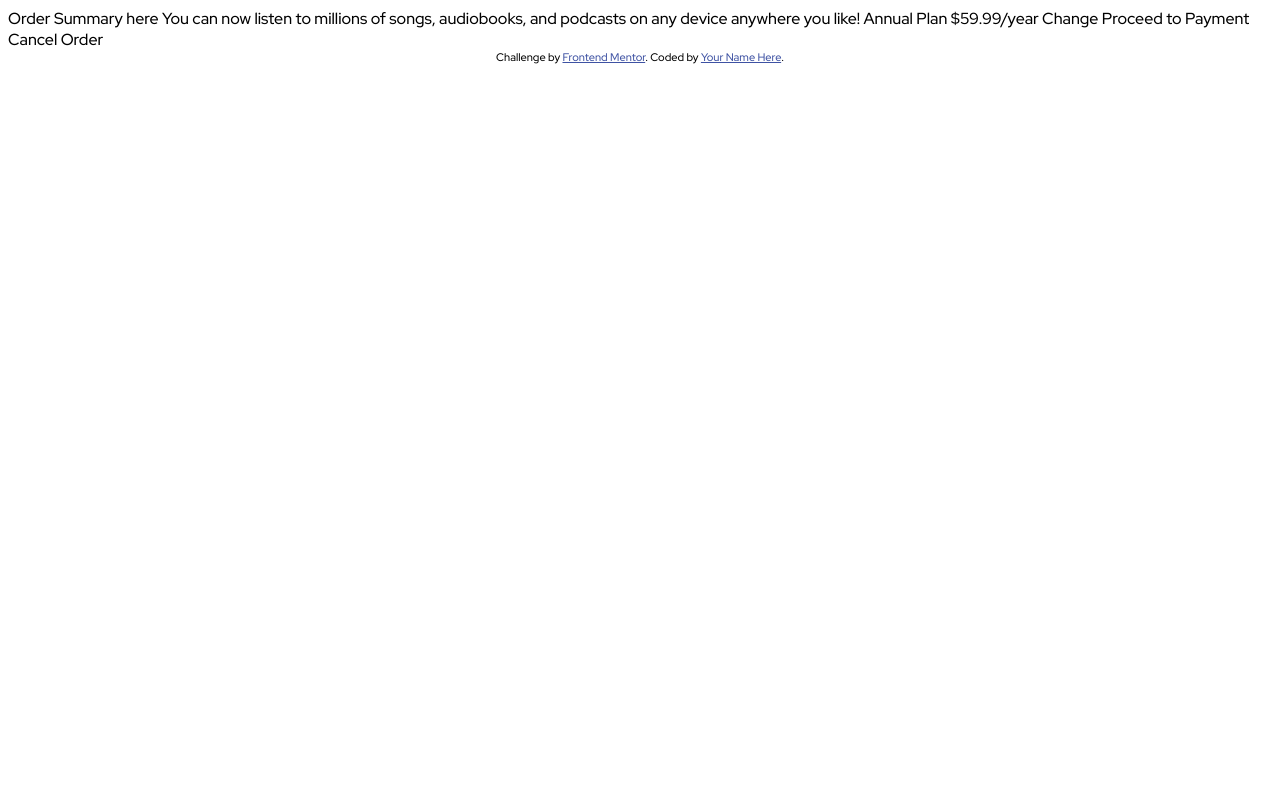
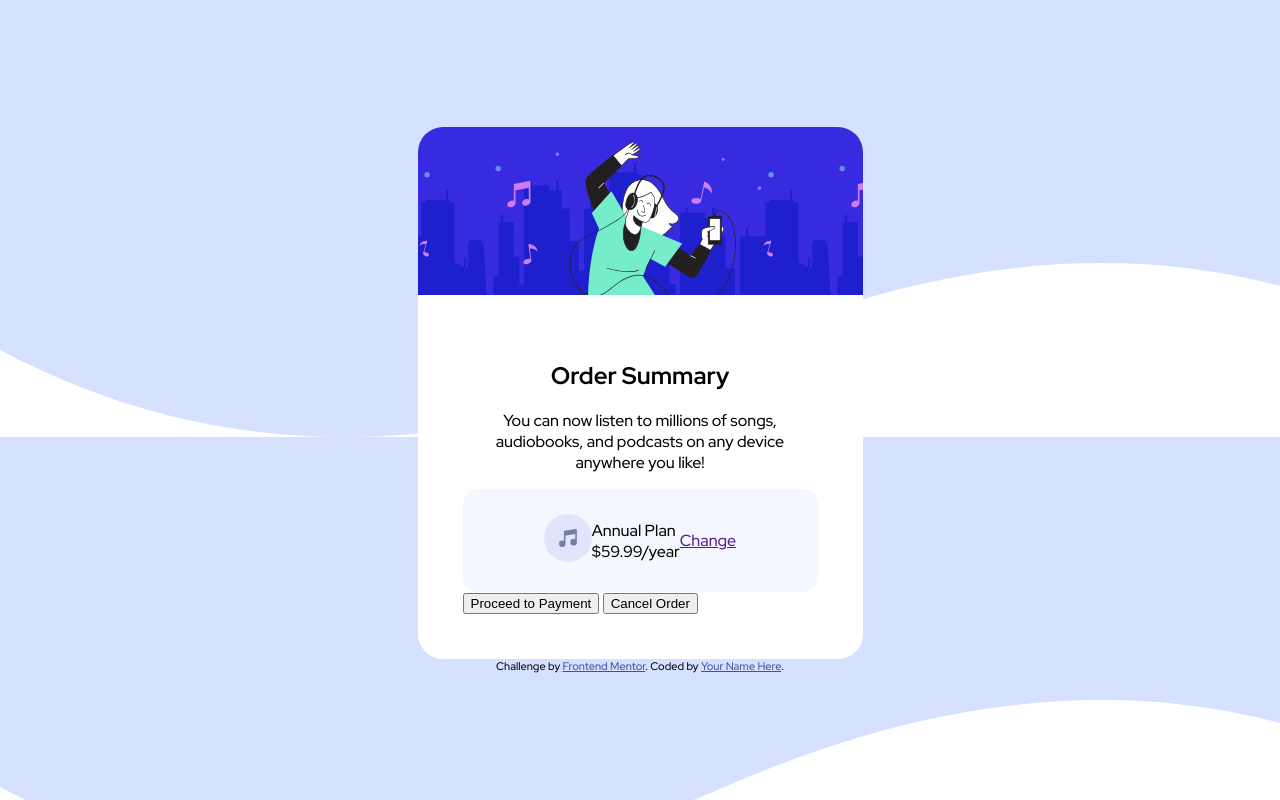
Before and after one commit to ppiekarz/ppiekarz.github.io, a plain HTML site: page index.html in a window 1280 px wide. Drawn offline with Linux system fonts and the light colour scheme.

Commit message:
add containers and backgrounds

```diff
--- a/css/style.css
+++ b/css/style.css
@@ -13,6 +13,57 @@
 
 html, body {
     font-family: 'Red Hat Display', sans-serif;
+    height: 100%;
+    padding: 0;
+    margin: 0;
+}
+
+.section-background {
+    height: 100%;
+    background-image: url('../images/pattern-background-desktop.svg');
+}
+
+.container {
+    display: flex;
+    flex-direction: column;
+    align-items: center;
+    justify-content: center;
+    height: 100%;
+}
+
+.card {
+    background-color: #fff;
+    width: 445px;
+    border-radius: 25px;
+    overflow: auto;
+}
+
+.card-content {
+    padding: 45px;
+}
+
+.card-header {
+    background-image: url('../images/illustration-hero.svg');
+    background-position: center center;
+    background-size: contain;
+    height: 168px;
+}
+
+.card-title {
+    text-align: center;
+}
+
+.card-description {
+    text-align: center;
+}
+
+.card-info {
+    background-color: var(--very-pale-blue);
+    border-radius: 15px;
+    display: flex;
+    align-items: center;
+    justify-content: center;
+    padding:25px;
 }
 
 
--- a/index.html
+++ b/index.html
@@ -14,23 +14,50 @@
 
 </head>
 <body>
+  <section class="section-background">
+    <div class="container">
+      <div class="card">
 
-  Order Summary here
+        <div class="card-header">
 
+        </div>
+        <div class="card-content">
+
+          <h1 class="card-title">
+            Order Summary
+          </h1>
+          <p class="card-description">
             You can now listen to millions of songs, audiobooks, and podcasts on any
             device anywhere you like!
+          </p>
 
-  Annual Plan
+          <div class="card-info">
+            <div>
+              <img src="./images/icon-music.svg">
+            </div>
+            <div>
+              Annual Plan<br>
               $59.99/year
+            </div>
+            <div>
+              <a href>Change</a>
+            </div>
+          </div>
 
-  Change
+          <button>
+            Proceed to Payment
+          </button>
+          <button>
+            Cancel Order
+          </button>
 
-  Proceed to Payment
-  Cancel Order
-
+        </div>
+      </div>
       <div class="attribution">
         Challenge by <a href="https://www.frontendmentor.io?ref=challenge" target="_blank">Frontend Mentor</a>.
         Coded by <a href="#">Your Name Here</a>.
       </div>
+    </div>
+    </section>
 </body>
 </html>
```
Lines whose indentation alone changed are shown as unchanged.
